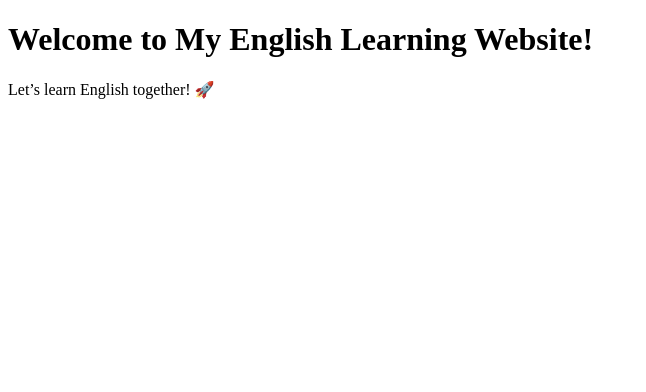
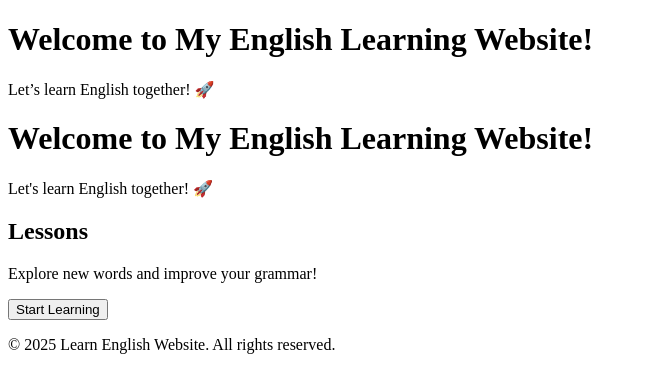
Before and after one commit to Nhat-Minh12/phanmemhoctienganh, a plain HTML site: page index.html in a window 1280 px wide. Shown: the whole page, without its empty margins (0-646 px from the left). Drawn offline with Linux system fonts and the light colour scheme.

Commit message:
Update index.html

```diff
--- a/index.html
+++ b/index.html
@@ -7,4 +7,29 @@
     <h1>Welcome to My English Learning Website!</h1>
     <p>Let’s learn English together! 🚀</p>
 </body>
+</html><!DOCTYPE html>
+<html lang="en">
+<head>
+    <meta charset="UTF-8">
+    <meta name="viewport" content="width=device-width, initial-scale=1.0">
+    <title>Learn English Website</title>
+    <link rel="stylesheet" href="style.css">
+</head>
+<body>
+    <header>
+        <h1>Welcome to My English Learning Website!</h1>
+        <p>Let's learn English together! 🚀</p>
+    </header>
+
+    <section>
+        <h2>Lessons</h2>
+        <p>Explore new words and improve your grammar!</p>
+        <button>Start Learning</button>
+    </section>
+
+    <footer>
+        <p>© 2025 Learn English Website. All rights reserved.</p>
+    </footer>
+</body>
 </html>
+<script src="script.js"></script>
```
